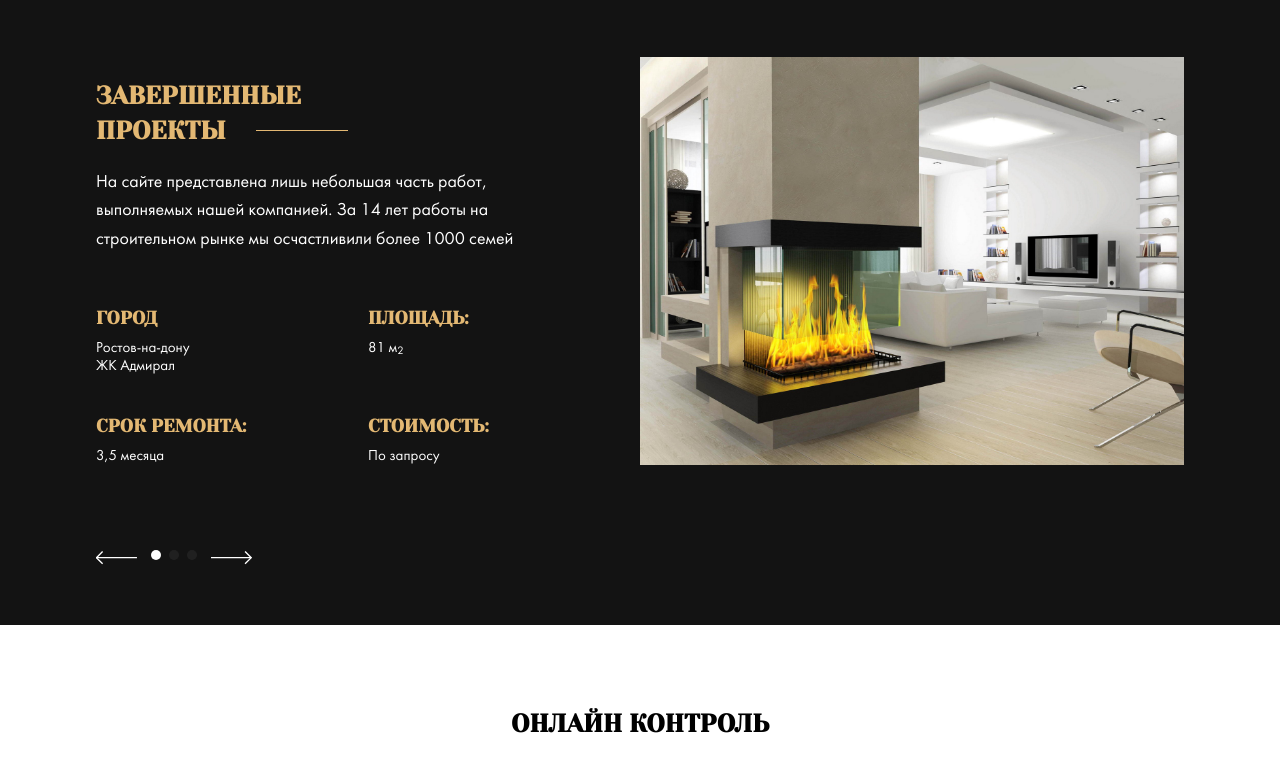
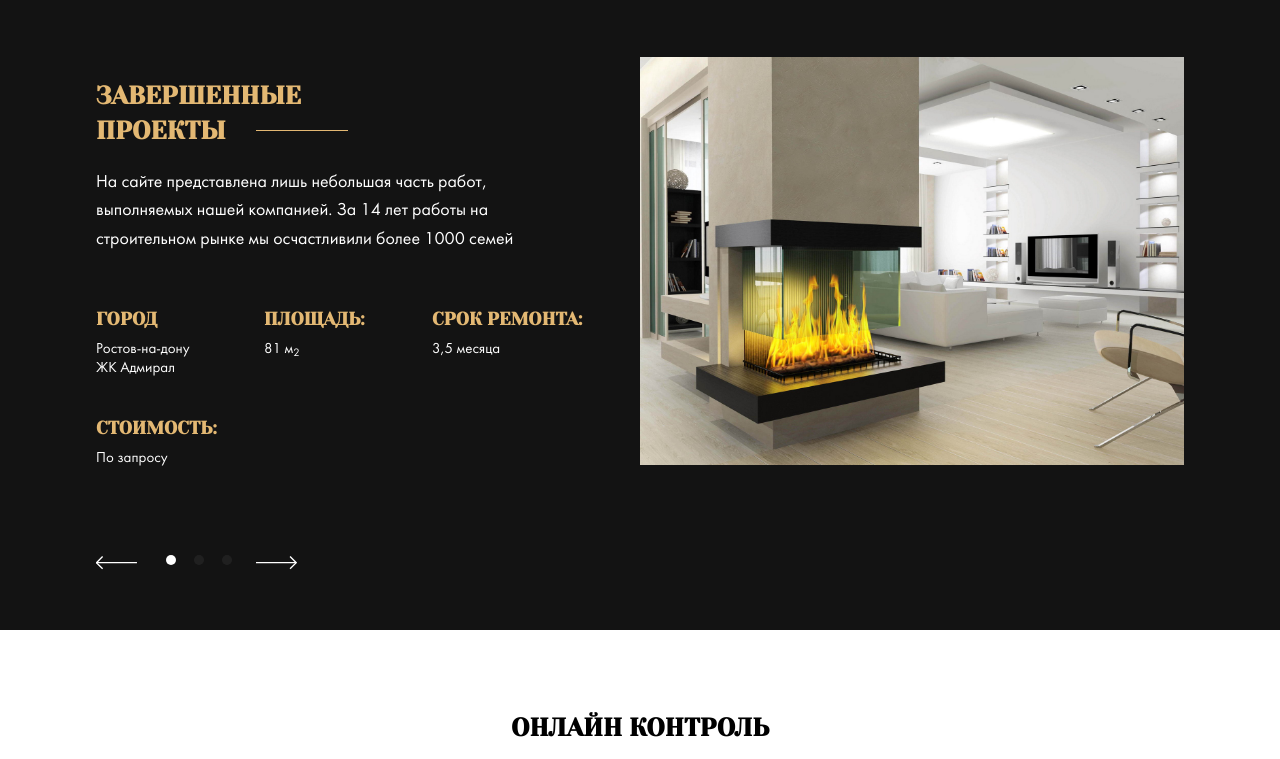
Before and after one commit to malishkreet/-Storage, a website: page index.html in a window 1280 px wide. Shown: the part 803-1562 px from the top of the page. Drawn offline with nearby package versions, Linux system fonts and the light colour scheme; files whose address does not match are found by name.

Commit message:
feat: Perfect Pixel

```diff
--- a/js/main.js
+++ b/js/main.js
@@ -42,8 +42,8 @@ $(document). ready(function() {
   var bullets = $('.swiper-pagination');
 
 
-  next.css('left', prev.width() + 10 + bullets.width() + 10)
-  bullets.css('left', prev.width() + 10)
+  next.css('left', prev.width() + 25 + bullets.width() + 10)
+  bullets.css('left', prev.width() + 20)
 
 
 });
--- a/sass/_settings.sass
+++ b/sass/_settings.sass
@@ -30,7 +30,7 @@ img
         color: $light
     &-title
         text-align: center
-        margin-bottom: 2.3rem
+        margin-bottom: 2.4rem
 
         &--left
             text-align: left
--- a/sass/templates/_projects.sass
+++ b/sass/templates/_projects.sass
@@ -1,6 +1,6 @@
 .swiper
     &-wrapper
-        margin-bottom: 5.65rem
+        margin-bottom: 5.85rem
     &-slide
         display: flex
         flex-wrap: wrap
@@ -8,6 +8,7 @@
             flex-basis: 50%
             margin-bottom: -0.6rem
             padding-bottom: 2rem
+            margin-right: -7.43rem
         &__heading
             font-size: 1.285rem
             line-height: 1.78rem
@@ -41,3 +42,5 @@
 .swiper-container-horizontal>.swiper-pagination-bullets
     width: auto
     bottom: 0
+.swiper-container-horizontal>.swiper-pagination-bullets .swiper-pagination-bullet
+    margin: 0 9px
```
Also changed, not shown: index.html (+2 -2 lines), css/style.css, sass/_grid.sass (line endings or trailing spaces), sass/style.css (added), 1 other file.
